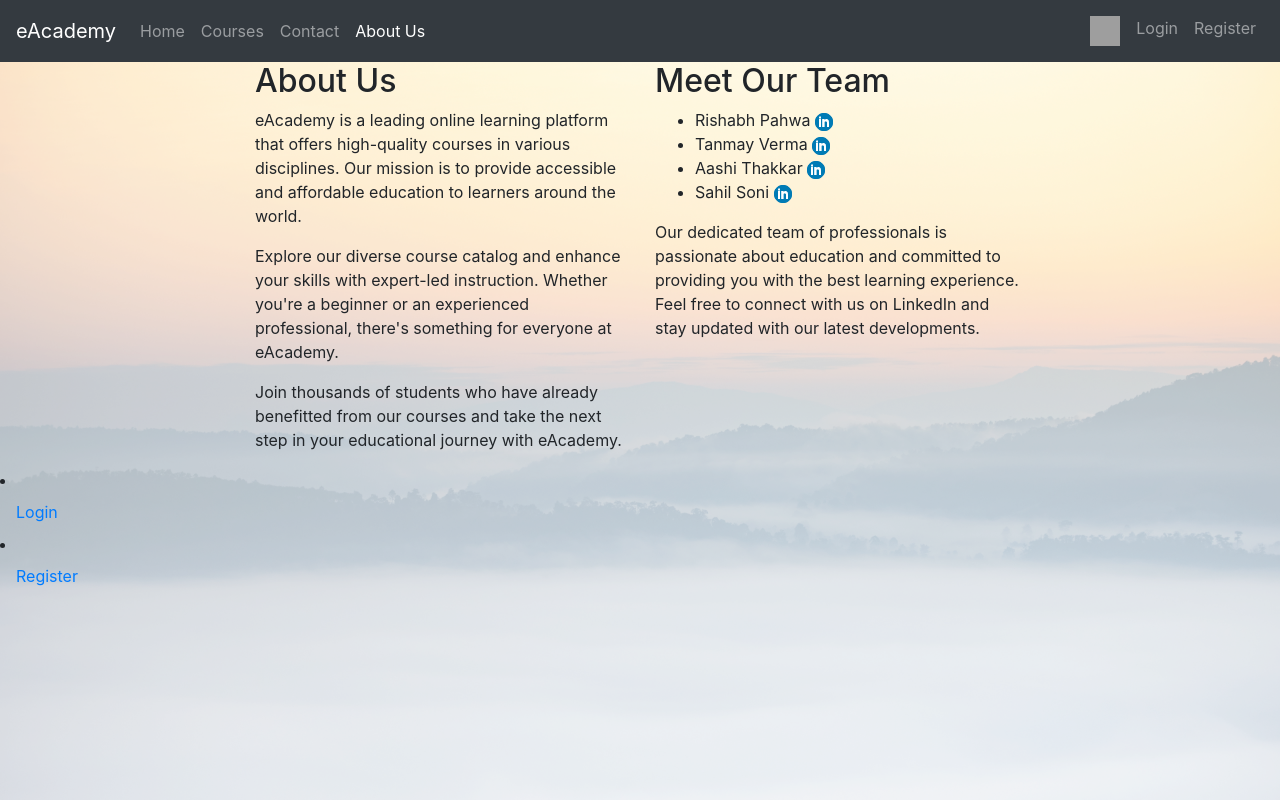
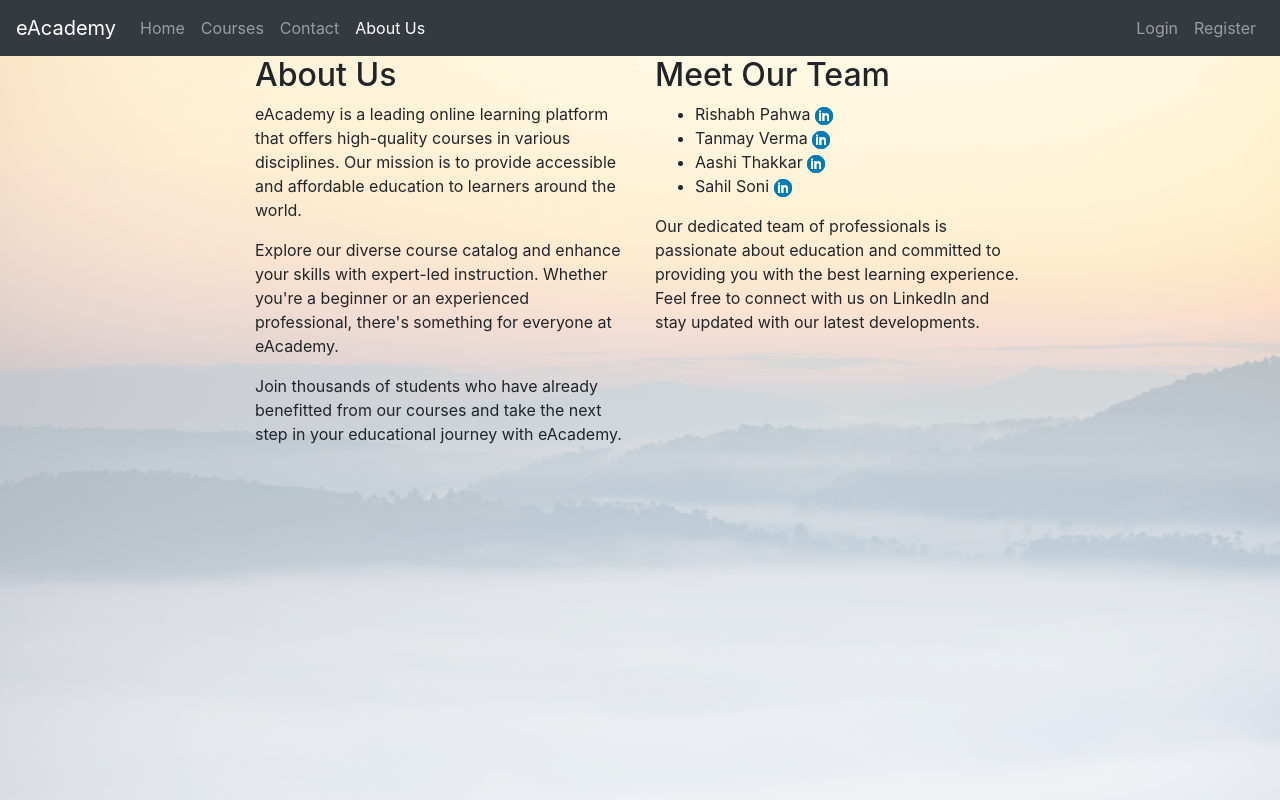
Before and after one commit to r1shabhpahwa/eAcademy, a Django app: page /aboutus/ in a window 1280 px wide. Run offline with Django 4.2, Linux system fonts and the light colour scheme; some libraries are stand-ins or nearby versions; grey boxes are pictures that could not be loaded.

Commit message:
navbar update

```diff
--- a/templates/base.html
+++ b/templates/base.html
@@ -26,7 +26,7 @@
                 </li>
 
                 <!-- Show/Hide membership section -->
-                {% if request.user.is_authenticated and not request.user.student.isteacher %}
+                {% if request.user.is_authenticated and not request.user.student.isteacher and not request.user.is_superuser %}
                     <li class="nav-item {% if request.path == '/membership/' %}active{% endif %}">
                         <a class="nav-link" href="/membership/">Membership</a>
                     </li>
@@ -51,14 +51,21 @@
             <ul class="navbar-nav">
 
                 <!-- Cart Button -->
+                {% if request.user.is_authenticated and not request.user.student.isteacher and not request.user.is_superuser %}
                     <li class="nav-item {% if request.path == '/cart/' %}active{% endif %}">
                         <a class="nav-link" href="/cart/">
                             <div class="cart-icon"></div>
                        </a>
                     </li>
+                {% endif %}
 
                 <!-- Display login and logout buttons -->
                 {% if request.user.is_authenticated %}
+                    {% if request.user.is_superuser %}
+                        <li class="nav-item {% if request.path == '/instructor-requests/' %}active{% endif %}">
+                            <a class="nav-link" href="{% url 'eAcademyApp:instructor_requests' %}">Instructor Requests</a>
+                        </li>
+                    {% endif %}
                     <li class="nav-item">
                     <a class="nav-link" href="/accounts/logout/">Logout</a>
                     </li>
@@ -91,23 +98,5 @@
     {% block content %}
     {% endblock %}
 
-{% if request.user.is_authenticated %}
-    {% if request.user.is_superuser %}
-        <li class="nav-item {% if request.path == '/instructor-requests/' %}active{% endif %}">
-            <a class="nav-link" href="{% url 'eAcademyApp:instructor_requests' %}">Instructor Requests</a>
-        </li>
-    {% endif %}
-    <li class="nav-item">
-        <a class="nav-link" href="/accounts/logout/">Logout</a>
-    </li>
-{% else %}
-    <li class="nav-item {% if request.path == '/accounts/login/' %}active{% endif %}">
-        <a class="nav-link" href="/accounts/login/">Login</a>
-    </li>
-    <li class="nav-item {% if request.path == '/accounts/register/' %}active{% endif %}">
-        <a class="nav-link" href="/accounts/register/">Register</a>
-    </li>
-{% endif %}
-
 </body>
 </html>
```
Also changed, not shown: db.sqlite3. Lines whose indentation alone changed are shown as unchanged.
